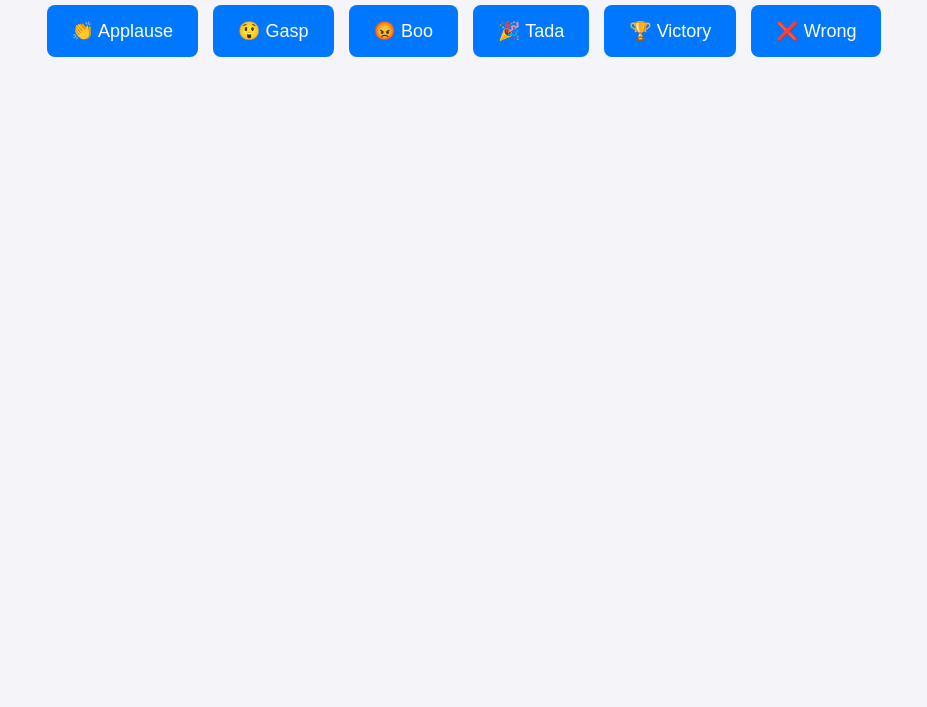
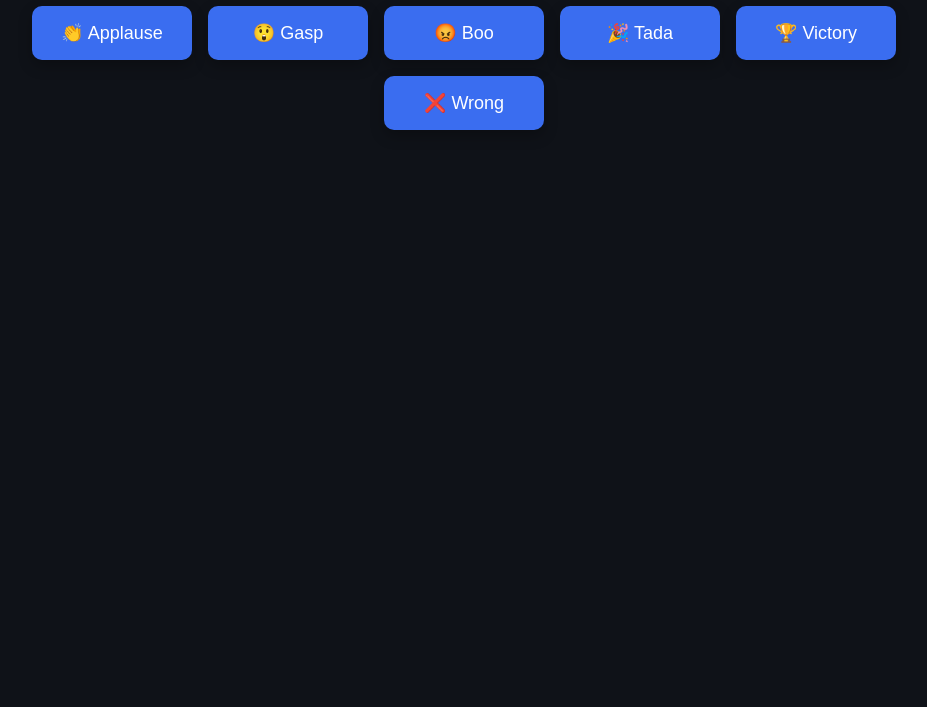
Before and after one commit to myadoll/Sound-Board, a plain HTML site: page index.html in a window 1280 px wide. Shown: the part 93-800 px from the top of the page, without its empty margins (176-1103 px from the left). Drawn offline with Linux system fonts and the light colour scheme.

Commit message:
Update styles.css

```diff
--- a/styles.css
+++ b/styles.css
@@ -1,38 +1,21 @@
+:root { --bg:#0f1218; --fg:#e8eefc; --btn:#3a6df0; --btnHover:#2f56c4; }
+* { box-sizing: border-box; }
 body {
-  font-family: Arial, sans-serif;
-  text-align: center;
-  background: #f4f4f9;
-  color: #333;
-  margin: 0;
-  padding: 20px;
+  margin: 0; padding: 32px;
+  font-family: system-ui, -apple-system, Segoe UI, Roboto, Arial, sans-serif;
+  background: var(--bg); color: var(--fg); text-align: center;
 }
-
-h1 {
-  margin-bottom: 20px;
+h1 { margin: 0 0 24px; font-weight: 700; letter-spacing: .3px; }
+.soundboard {
+  display: flex; flex-wrap: wrap; gap: 16px; justify-content: center;
+  max-width: 900px; margin: 0 auto;
 }
-
-.soundboard {
-  display: flex;
-  flex-wrap: wrap;
-  justify-content: center;
-  gap: 15px;
+button {
+  padding: 16px 22px; min-width: 160px;
+  font-size: 18px; border: 0; border-radius: 10px;
+  background: var(--btn); color: white; cursor: pointer;
+  box-shadow: 0 6px 14px rgba(0,0,0,.25);
+  transition: transform .06s ease, background .2s ease;
 }
-
-button {
-  font-size: 18px;
-  padding: 15px 25px;
-  border: none;
-  border-radius: 8px;
-  background: #0077ff;
-  color: white;
-  cursor: pointer;
-  transition: background 0.2s ease;
-}
-
-button:hover {
-  background: #005fcc;
-}
-
-button:active {
-  transform: scale(0.95);
-}
+button:hover { background: var(--btnHover); }
+button:active { transform: scale(.97); }
```
